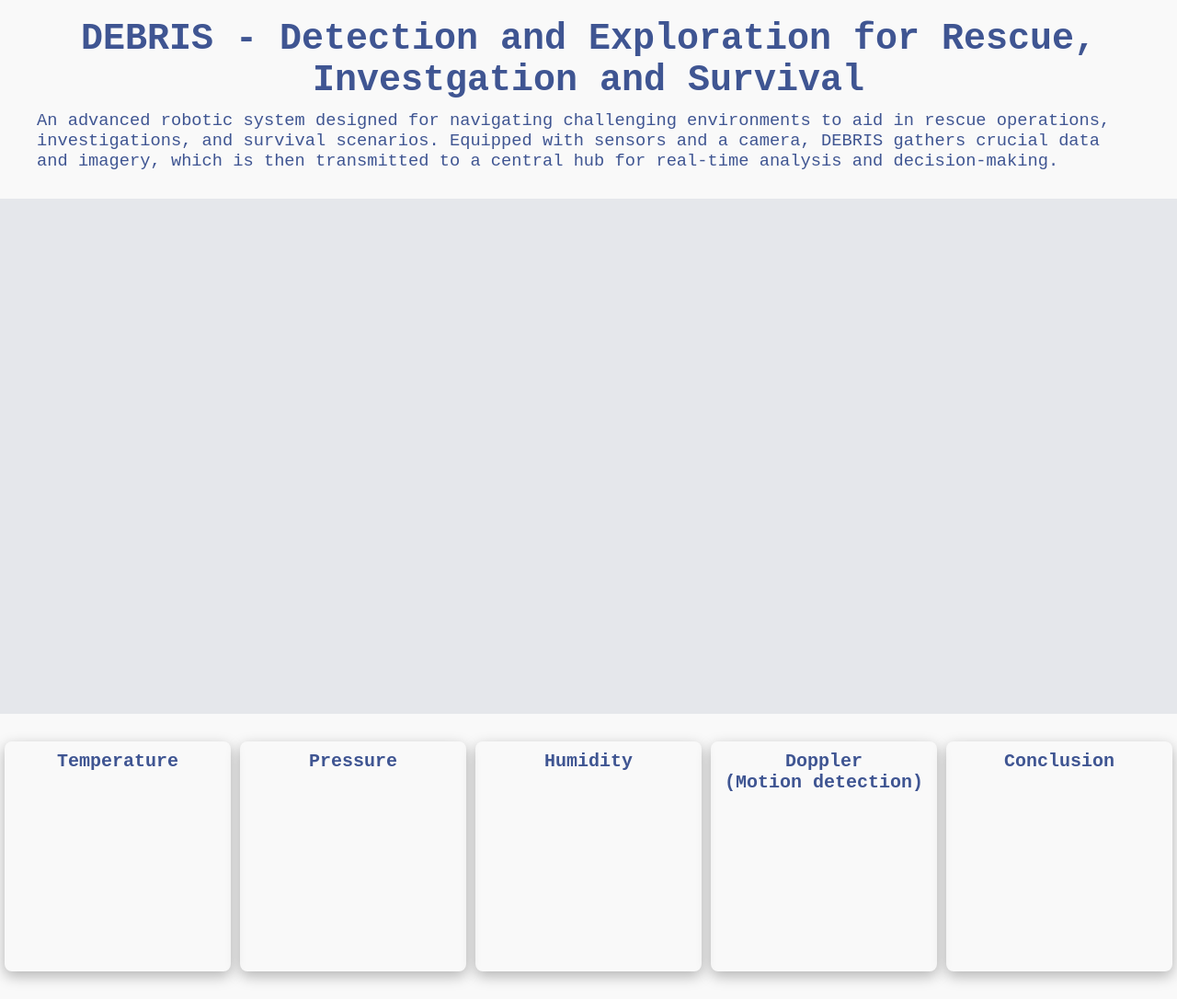
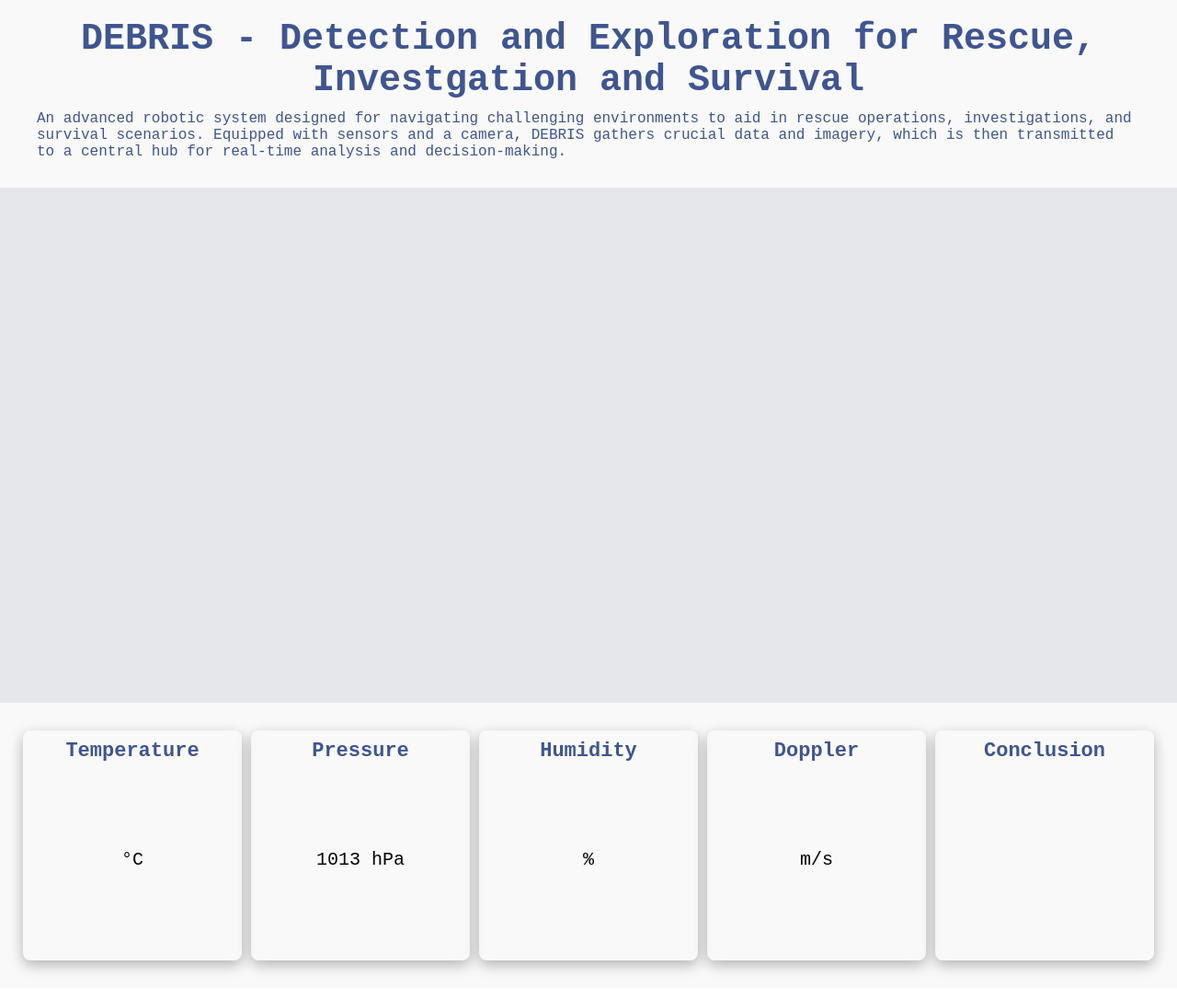
Before and after one commit to yousefHanyy/DEBRIS, a plain HTML site: page index.html in a window 1280 px wide. Shown: the whole page at 92% size. Drawn offline with Linux system fonts and the light colour scheme.

Commit message:
1-Changed a lot of HTML to be more semantic. 2-Added (placeholder) readings values. 3-Few styling changes to the readings section.

```diff
--- a/index.html
+++ b/index.html
@@ -36,45 +36,45 @@
       <h1>
         <strong
           >DEBRIS - Detection and Exploration for Rescue, Investgation and
-          Survival</strong
-        >
+          Survival
+        </strong>
       </h1>
-      <h3>
+      <p>
         An advanced robotic system designed for navigating challenging
         environments to aid in rescue operations, investigations, and survival
         scenarios. Equipped with sensors and a camera, DEBRIS gathers crucial
         data and imagery, which is then transmitted to a central hub for
         real-time analysis and decision-making.
-      </h3>
+      </p>
     </header>
     <main>
-      <div class="imagery">
+      <section class="imagery">
         <!--
           ! Haven't yet designed the stream and camera layouts proportioning.
          -->
-      </div>
-      <div class="readings-container">
-        <div class="readings">
-          <div class="readings-title"><h4>Temperature</h4></div>
-        </div>
-        <div class="readings">
-          <div class="readings-title"><h4>Pressure</h4></div>
-        </div>
-        <div class="readings">
-          <div class="readings-title"><h4>Humidity</h4></div>
-        </div>
-        <div class="readings">
-          <div class="readings-title">
-            <h4>Doppler<br />(Motion detection)</h4>
-          </div>
-        </div>
-        <div class="readings">
-          <div class="readings-title">
-            <h4>Conclusion</h4>
-          </div>
-        </div>
-        <!--? Not settled on this reading's name yet-->
-      </div>
+      </section>
+      <section class="readings-container">
+        <article class="readings">
+          <h2 class="readings-title">Temperature</h2>
+          <p class="readings-value">&deg;C</p>
+        </article>
+        <article class="readings">
+          <h2 class="readings-title">Pressure</h2>
+          <p class="readings-value">1013 hPa</p>
+        </article>
+        <article class="readings">
+          <h2 class="readings-title">Humidity</h2>
+          <p class="readings-value">%</p>
+        </article>
+        <article class="readings">
+          <h2 class="readings-title">Doppler</h2>
+          <p class="readings-value">m/s</p>
+        </article>
+        <article class="readings">
+          <h2 class="readings-title">Conclusion</h2>
+          <!--? Not settled on this reading's name yet-->
+        </article>
+      </section>
     </main>
     <script src="script.js"></script>
   </body>
--- a/styles.css
+++ b/styles.css
@@ -10,25 +10,24 @@ body {
   justify-content: space-between;
   height: 100vh;
 }
-
 header {
   padding: 20px;
   margin: 0;
   background-color: #f9f9f9;
   color: #3f5592;
 }
+
 h1,
-h3 {
+p {
   max-width: 1200px;
+  font-weight: 500;
+  margin: 10px auto;
 }
+
 h1 {
   font-size: 40px;
   text-align: center;
   margin: 0 auto;
-}
-h3 {
-  font-weight: 500;
-  margin: 10px auto;
 }
 .imagery {
   min-height: 70vh;
@@ -36,23 +35,29 @@ h3 {
 }
 .readings-container {
   background-color: #f9f9f9;
-  padding-top: 20px;
-  padding-bottom: 20px;
+  padding: 20px;
 }
 .readings {
+  display: flex;
+  flex-direction: column;
   min-height: 250px;
   max-width: 250px;
   text-align: center;
   margin: 10px auto;
   border-radius: 8px;
   box-shadow: rgba(0, 0, 0, 0.288) 0px 5px 15px;
-  padding: 10px;
+  padding: 10px 0;
 }
-.readings-title > h4 {
+
+.readings-title {
+  font-size: 22px;
+  margin: 0 5px;
+  color: #3f5592;
+}
+
+.readings-value {
   font-size: 20px;
-  margin: 0 auto;
-  color: #3f5592;
-  font-weight: bold;
+  margin: auto 0;
 }
 @media (min-width: 40em) {
   .readings-container {
```
